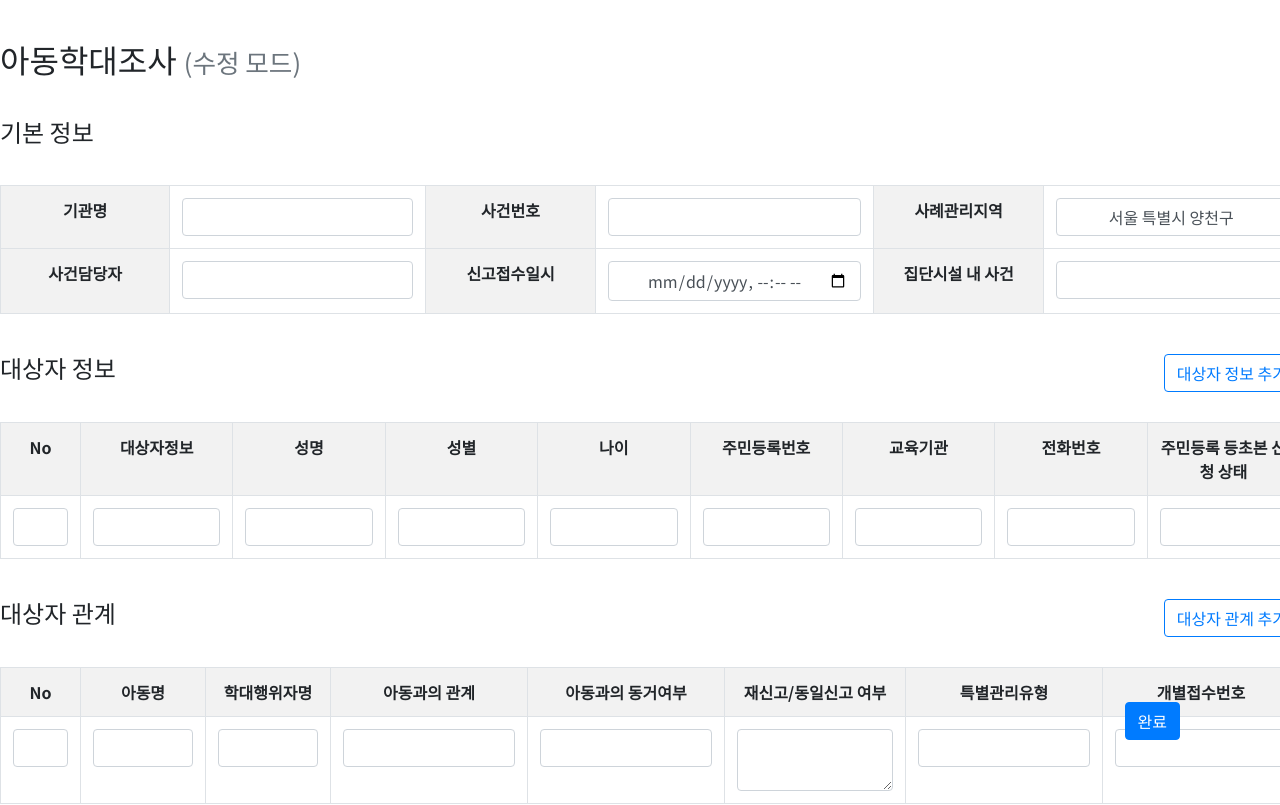
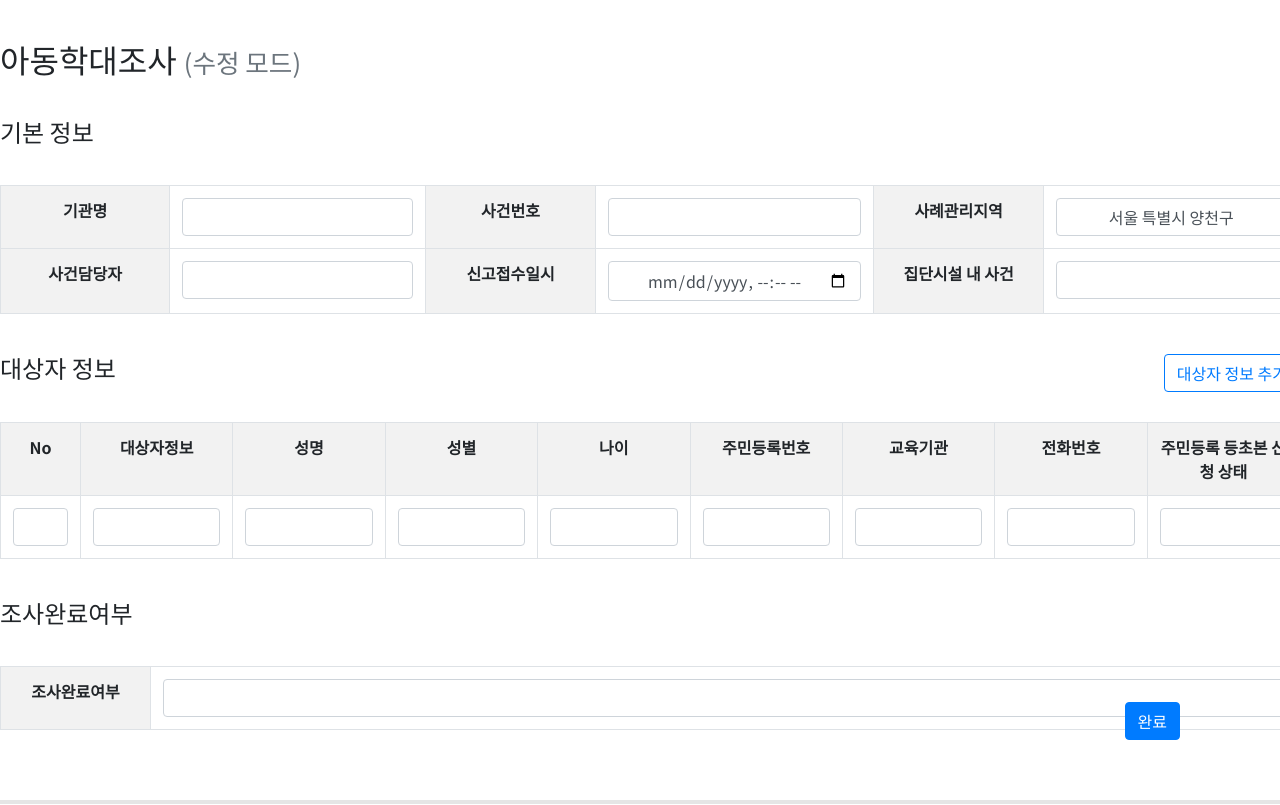
Before and after one commit to S2-D/ncads, a React (Create React App) app: page / in a window 1280 px wide. Shown: the top 805 px of the page. Built offline with nearby package versions, Linux system fonts and the light colour scheme.

Commit message:
🩹 대상자 관계 제거

```diff
--- a/src/App.js
+++ b/src/App.js
@@ -2,7 +2,7 @@ import { useState } from "react";
 import "./App.css";
 import BasicInfo from "./components/BasicInfo";
 import ChildInfo from "./components/ChildInfo";
-import ChildRelationship from "./components/ChildRelationship";
+// import ChildRelationship from "./components/ChildRelationship";
 import Compelete from "./components/Compelete";
 import InvestigationDetail from "./components/InvestigationDetail";
 
@@ -27,7 +27,7 @@ function App() {
 
         <BasicInfo isView={isView} />
         <ChildInfo isView={isView} />
-        <ChildRelationship isView={isView} />
+        {/* <ChildRelationship isView={isView} /> */}
         <Compelete isView={isView} />
         <br />
 
```
